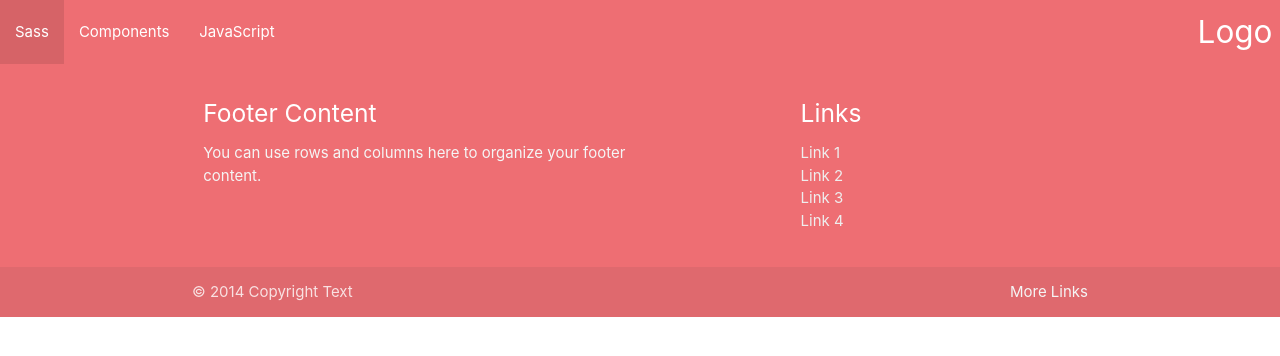
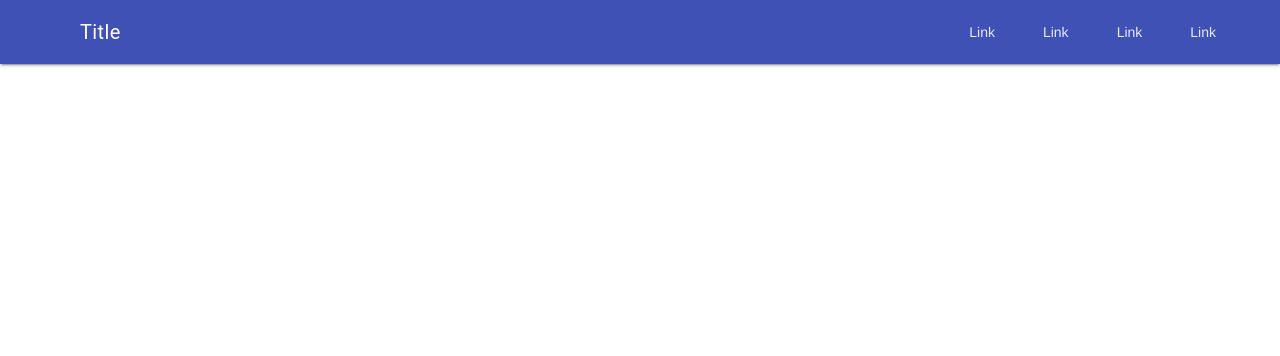
Before and after one commit to JJimenez-1/Comparison_frameworks, a plain HTML site: page src/index.html in a window 1280 px wide. Drawn offline with nearby package versions, Linux system fonts and the light colour scheme.

Commit message:
feat (index.html): Añadir header al home de la pagina

```diff
--- a/src/index.html
+++ b/src/index.html
@@ -5,54 +5,43 @@
   <meta charset="UTF-8" />
   <meta name="viewport" content="width=device-width, initial-scale=1.0" />
   <title>Document</title>
-  <!--Import Google Icon Font-->
-  <link href="https://fonts.googleapis.com/icon?family=Material+Icons" rel="stylesheet" />
-  <!-- Compiled and minified CSS -->
-  <link rel="stylesheet" href="https://cdnjs.cloudflare.com/ajax/libs/materialize/1.0.0/css/materialize.min.css" />
+  <link rel="stylesheet" href="https://fonts.googleapis.com/icon?family=Material+Icons">
+<link rel="stylesheet" href="https://code.getmdl.io/1.3.0/material.indigo-pink.min.css">
+<script defer src="https://code.getmdl.io/1.3.0/material.min.js"></script>
 </head>
 
 <body>
-  <nav>
-    <div class="nav-wrapper">
-      <a href="#" class="brand-logo right">Logo</a>
-      <ul id="nav-mobile" class="left hide-on-med-and-down">
-        <li><a href="sass.html">Sass</a></li>
-        <li><a href="badges.html">Components</a></li>
-        <li><a href="collapsible.html">JavaScript</a></li>
-      </ul>
+  <!-- Always shows a header, even in smaller screens. -->
+<div class="mdl-layout mdl-js-layout mdl-layout--fixed-header">
+  <header class="mdl-layout__header">
+    <div class="mdl-layout__header-row">
+      <!-- Title -->
+      <span class="mdl-layout-title">Title</span>
+      <!-- Add spacer, to align navigation to the right -->
+      <div class="mdl-layout-spacer"></div>
+      <!-- Navigation. We hide it in small screens. -->
+      <nav class="mdl-navigation mdl-layout--large-screen-only">
+        <a class="mdl-navigation__link" href="">Link</a>
+        <a class="mdl-navigation__link" href="">Link</a>
+        <a class="mdl-navigation__link" href="">Link</a>
+        <a class="mdl-navigation__link" href="">Link</a>
+      </nav>
     </div>
-  </nav>
+  </header>
+  <div class="mdl-layout__drawer">
+    <span class="mdl-layout-title">Title</span>
+    <nav class="mdl-navigation">
+      <a class="mdl-navigation__link" href="">Link</a>
+      <a class="mdl-navigation__link" href="">Link</a>
+      <a class="mdl-navigation__link" href="">Link</a>
+      <a class="mdl-navigation__link" href="">Link</a>
+    </nav>
+  </div>
+  <main class="mdl-layout__content">
+    <div class="page-content"><!-- Your content goes here --></div>
+  </main>
+</div>
 
-  <footer class="page-footer">
-    <div class="container">
-      <div class="row">
-        <div class="col l6 s12">
-          <h5 class="white-text">Footer Content</h5>
-          <p class="grey-text text-lighten-4">
-            You can use rows and columns here to organize your footer content.
-          </p>
-        </div>
-        <div class="col l4 offset-l2 s12">
-          <h5 class="white-text">Links</h5>
-          <ul>
-            <li><a class="grey-text text-lighten-3" href="#!">Link 1</a></li>
-            <li><a class="grey-text text-lighten-3" href="#!">Link 2</a></li>
-            <li><a class="grey-text text-lighten-3" href="#!">Link 3</a></li>
-            <li><a class="grey-text text-lighten-3" href="#!">Link 4</a></li>
-          </ul>
-        </div>
-      </div>
-    </div>
-    <div class="footer-copyright">
-      <div class="container">
-        © 2014 Copyright Text
-        <a class="grey-text text-lighten-4 right" href="#!">More Links</a>
-      </div>
-    </div>
-  </footer>
-
-  <!-- Compiled and minified JavaScript -->
-  <script src="https://cdnjs.cloudflare.com/ajax/libs/materialize/1.0.0/js/materialize.min.js"></script>
 </body>
 
 </html>
```
